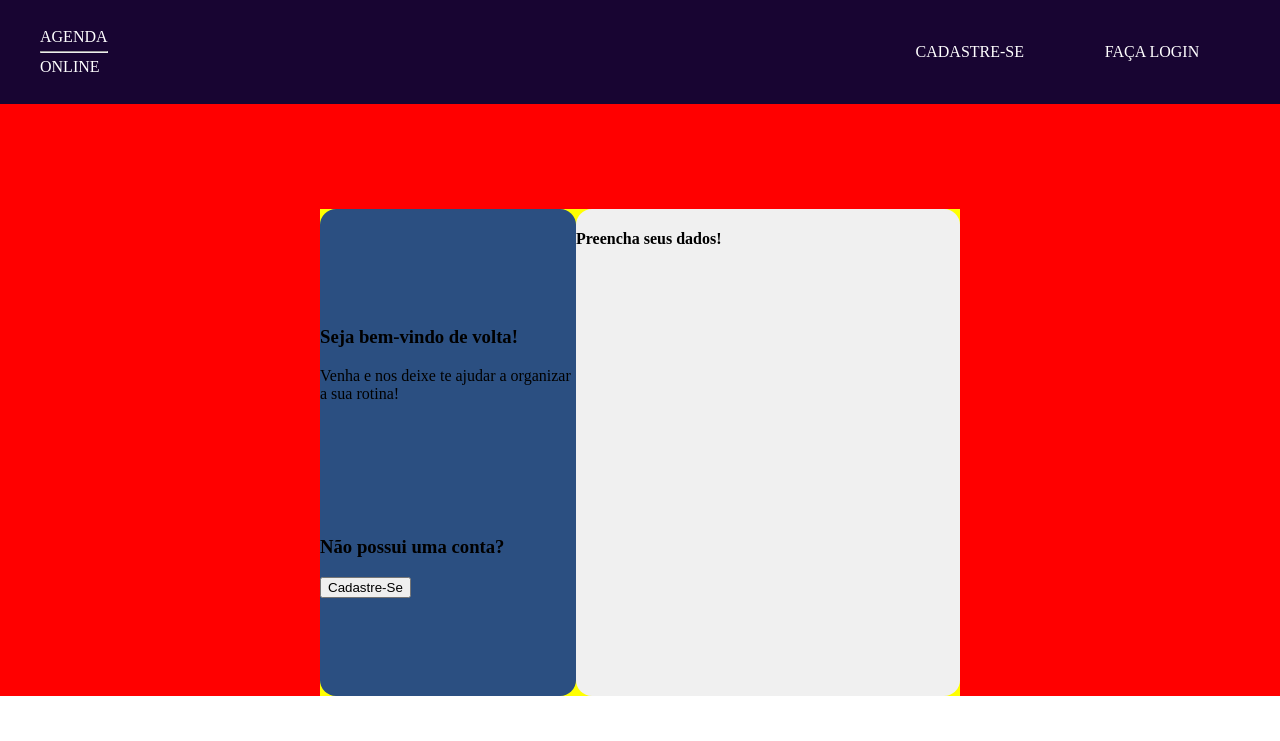
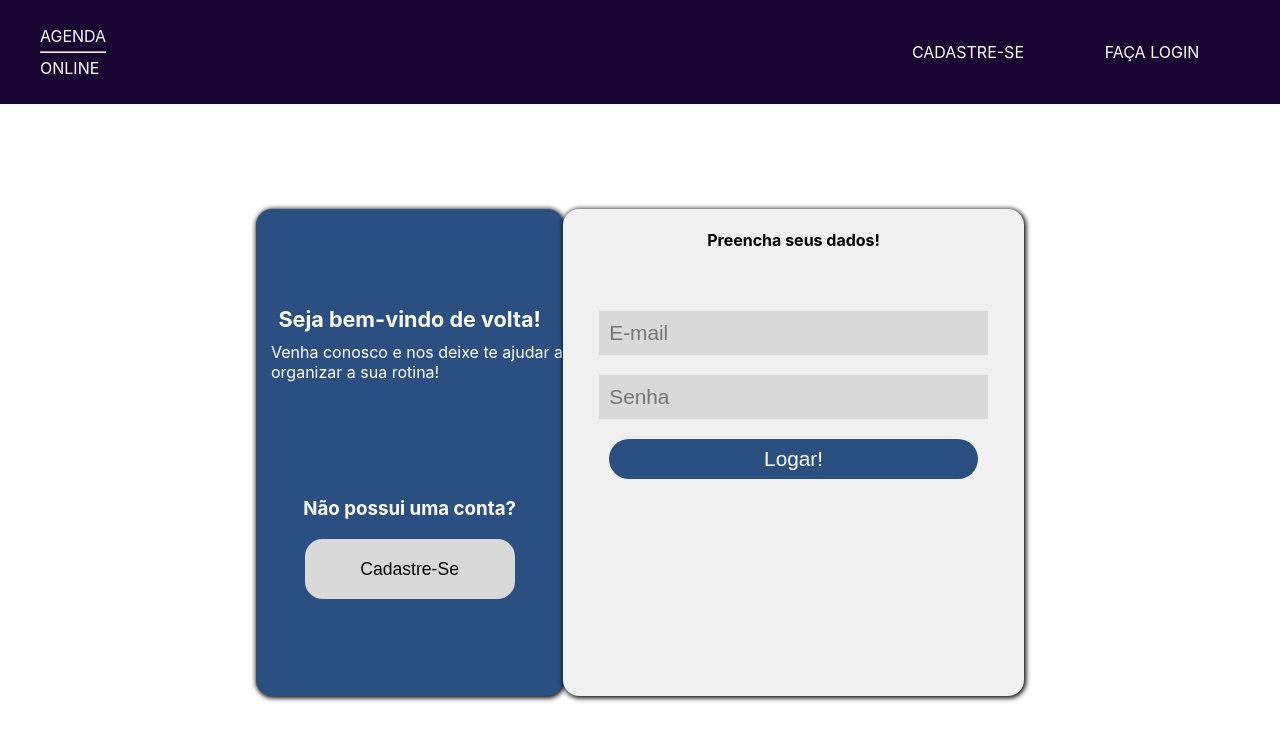
Before and after one commit to maycon-douglas2005/AGENDA-ONLINE, a PHP site: page /app/views/login.php in a window 1280 px wide. Shown: the top 741 px of the page. Run offline with PHP 8.4, Linux system fonts and the light colour scheme.

Commit message:
feat: adiciona pagina login e logica php de login
adiciona o html e o css da pagina de login, e também adiciona toda a lógica php para verificação dos dados de login + a verificação e tratamento de erros

```diff
--- a/app/views/login.php
+++ b/app/views/login.php
@@ -15,7 +15,7 @@
             <section class="bemVindoDeVolta">
                 <div class="bemvindo">
                     <h3>Seja bem-vindo de volta!</h3>
-                    <p>Venha e nos deixe te ajudar a
+                    <p>Venha conosco e nos deixe te ajudar a
                         organizar a sua rotina!
                     </p>
                 </div>
@@ -29,7 +29,11 @@
             <section class="preenchaSeusDados">
                 <h4>Preencha seus dados!</h4>
 
-                <form action=""></form>
+                <form action="../models/verificando_informações_de_login.php" method="POST">
+                    <input type="email" name="email" id="" placeholder="E-mail">
+                    <input type="password" name="senha" id="" placeholder="Senha">
+                    <button>Logar!</button>
+                </form>
             </section>
         </section>
     </main>
--- a/public/css/cadastro.css
+++ b/public/css/cadastro.css
@@ -29,6 +29,7 @@ main section.painelDeCadastro section.sejaBemVindo{
     display: flex;
     flex-direction: column;
     justify-content: space-evenly;
+    box-shadow: 1px 1px 5px 1px black;
 }
 
 main section.painelDeCadastro section.sejaBemVindo div.sejaBemVindo_Texto{
@@ -38,6 +39,7 @@ main section.painelDeCadastro section.sejaBemVindo div.sejaBemVindo_Texto{
 }
 main section.painelDeCadastro section.sejaBemVindo div.sejaBemVindo_Texto h3{
     align-self: center;
+    font-size: 1.35rem;
 }
 main section.painelDeCadastro section.sejaBemVindo div.sejaBemVindo_Texto p{
     margin: 0 5px 0 20px;
@@ -81,6 +83,7 @@ main section.painelDeCadastro section.camposDeCadastro{
     display: flex;
     flex-direction: column;
     align-items: center;
+    box-shadow: 1px 1px 5px 1px black;
 }
 
 main section.painelDeCadastro section.camposDeCadastro h4{
--- a/public/css/login.css
+++ b/public/css/login.css
@@ -1,10 +1,11 @@
 body{
     margin: 0px;
+    font-family: inter;
+    color: white;
 }
 main {
     height: 87dvh;
     width: 100dvw;
-    background-color: red;
     display: flex;
     flex-direction: row;
     justify-content: center;
@@ -13,17 +14,17 @@ main {
 
 main section.painel{
     height: 70%;
-    width: 50%;
-    background-color: yellow;
-
+    width: 60%;
     display: flex;
     flex-direction: row;
+
+    border-radius: 1em;
 }
 
 
 
 
-/* SESSAO BEM VINDO DE VOLTA */
+/* SUB-SESSAO BEM VINDO DE VOLTA */
 
 main section.painel section.bemVindoDeVolta{
     background-color: #2B4F81;
@@ -33,14 +34,97 @@ main section.painel section.bemVindoDeVolta{
     display: flex;
     flex-direction: column;
     justify-content: space-evenly;
+    align-items: center;
+    box-shadow: 1px 1px 5px 1px black;
 }
 
+/*DIV BEM VINDO */
+main section.painel section.bemVindoDeVolta div.bemvindo{
+    display: flex;
+    flex-direction: column;
+    align-items: center;
+    justify-content: center;
+    gap: 10px;
+}
+
+main section.painel section.bemVindoDeVolta div.bemvindo h3, main section.painel section.bemVindoDeVolta div.bemvindo p{
+    margin: 0px;
+}
+main section.painel section.bemVindoDeVolta div.bemvindo h3{
+    font-size: 1.35rem;
+}
+main section.painel section.bemVindoDeVolta div.bemvindo p{
+    margin-left: 15px;
+}
+
+/* DIV naoPossuiUmaConta*/
+main section.painel section.bemVindoDeVolta div.naoPossuiUmaConta{
+    display: flex;
+    flex-direction: column;
+    align-items: center;
+}
+
+main section.painel section.bemVindoDeVolta div.naoPossuiUmaConta button{
+    border-radius: 1em;
+    border: 0px;
+    background-color: #D9D9D9;
+    height: 60px;
+    width: 210px;
+    font-size: 1.1em;
+}
+main section.painel section.bemVindoDeVolta div.naoPossuiUmaConta button:hover{
+    box-shadow: 1px 1px 5px 1px black;
+    cursor: pointer;
+    font-weight: bold;
+}
+
+
+
+
+/* SUB-SESSAO PREENCHA SEUS DADOS */
 main section.painel section.preenchaSeusDados{
     background-color: #F0F0F0;
     height: 100%;
     width: 60%;
     border-radius: 1em;
-
     display: flex;
     flex-direction: column;
+    align-items: center;
+    justify-content: flex-start;
+    gap: 40px;
+    box-shadow: 1px 1px 5px 1px black;
 }
+main section.painel section.preenchaSeusDados h4{
+    color: black;
+}
+main section.painel section.preenchaSeusDados form{
+    display: flex;
+    flex-direction: column;
+    gap: 20px;
+    width: 80%;
+    align-items: center;
+}
+
+main section.painel section.preenchaSeusDados form input{
+    width: 100%;
+    padding: 10px;
+    font-size: 1.3em;
+    background-color: #D9D9D9;
+    border: 0px;
+}
+
+main section.painel section.preenchaSeusDados form button{
+    width: 100%;
+    height: 40px;
+    color: white;
+    font-size: 1.3em;
+    border-radius: 1em;
+    border: 0px;
+    background-color: #2B4F81;
+}
+
+main section.painel section.preenchaSeusDados form button:hover{
+    cursor: pointer;
+    box-shadow: 1px 1px 5px 1px black;
+    font-weight: bold;
+}
```
Also changed, not shown: app/models/verificando_informações_de_login.php (+24 -0 lines).
